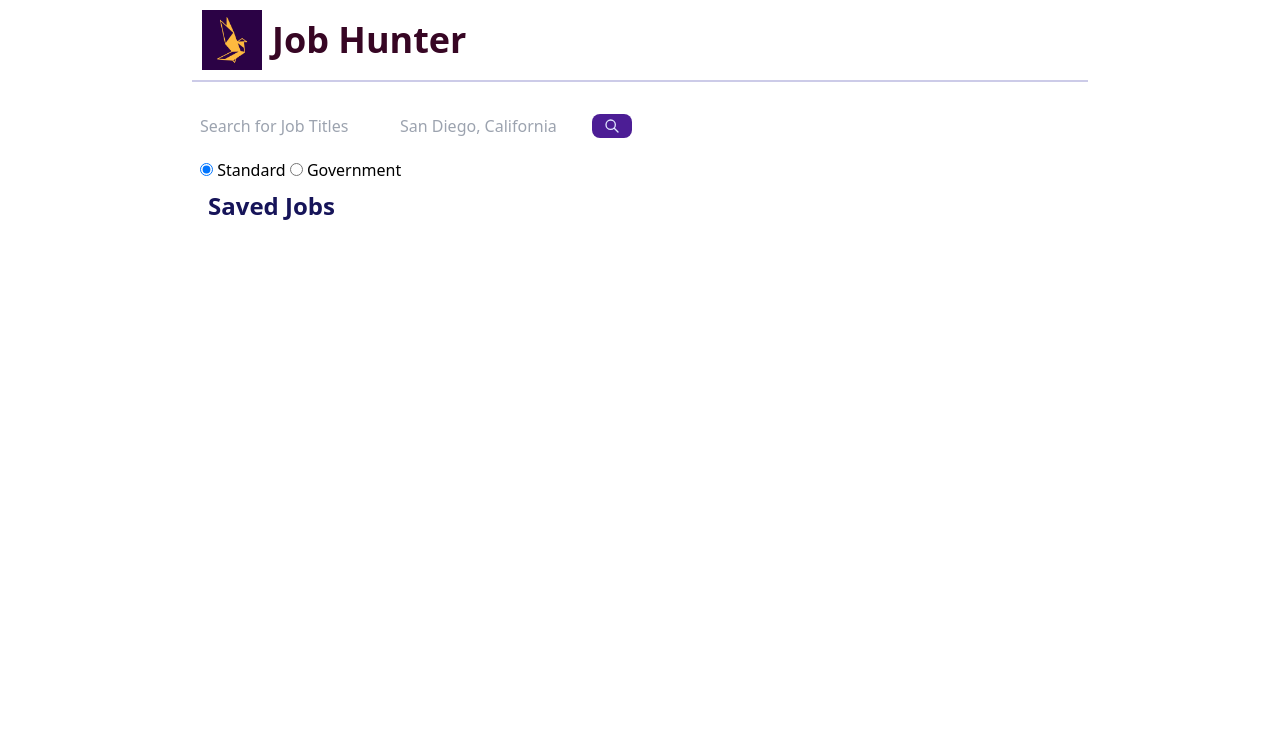
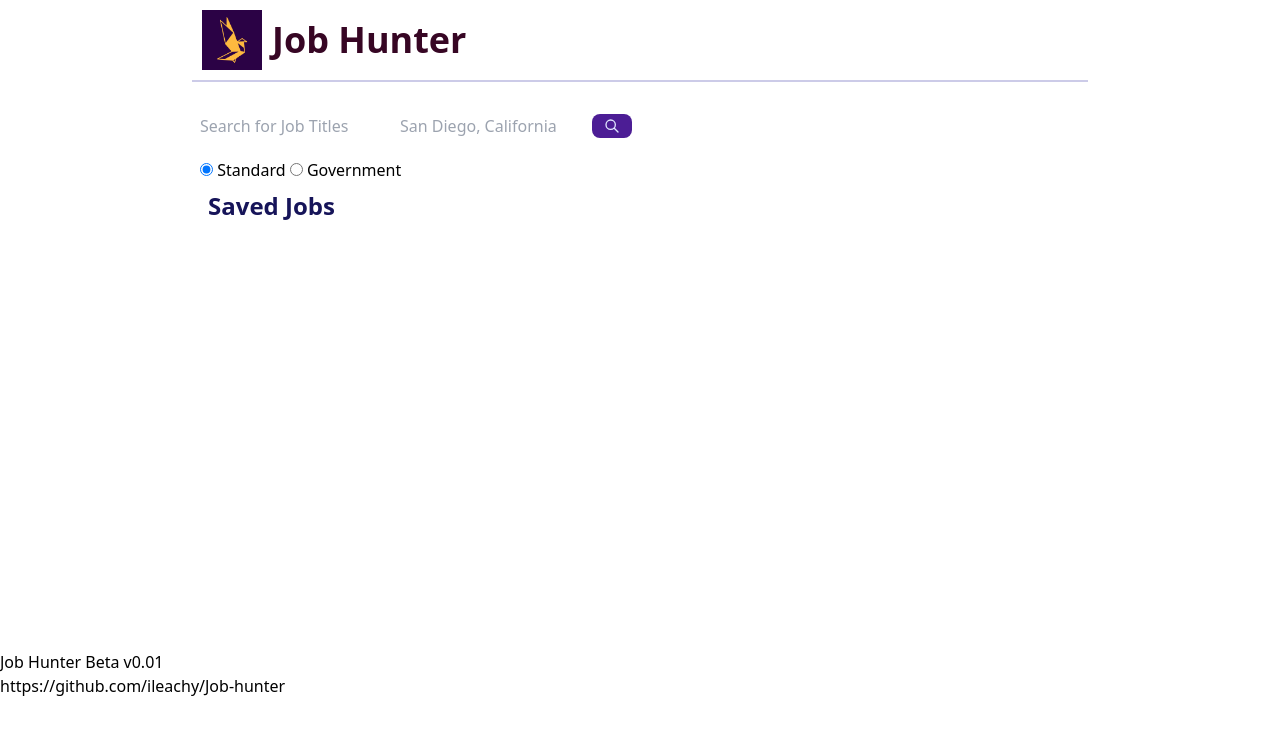
Before and after one commit to ileachy/Job-hunter, a plain HTML site: page index.html in a window 1280 px wide. Drawn offline with nearby package versions, Linux system fonts and the light colour scheme.

Commit message:
footer added

```diff
--- a/index.html
+++ b/index.html
@@ -74,8 +74,11 @@
       </div>
 
   </section>
-  <footer>
-
+  <footer class="footer-main">
+    <div class="footer-container">
+      <p class="beta-info">Job Hunter Beta v0.01</p>
+      <a class="github-info" href="https://github.com/ileachy/Job-hunter">https://github.com/ileachy/Job-hunter</a>
+    </div>
   </footer>
   <script src="https://cdnjs.cloudflare.com/ajax/libs/jquery/3.6.0/jquery.min.js"></script>
   <script src="./assets/js/script.js"></script>
```
